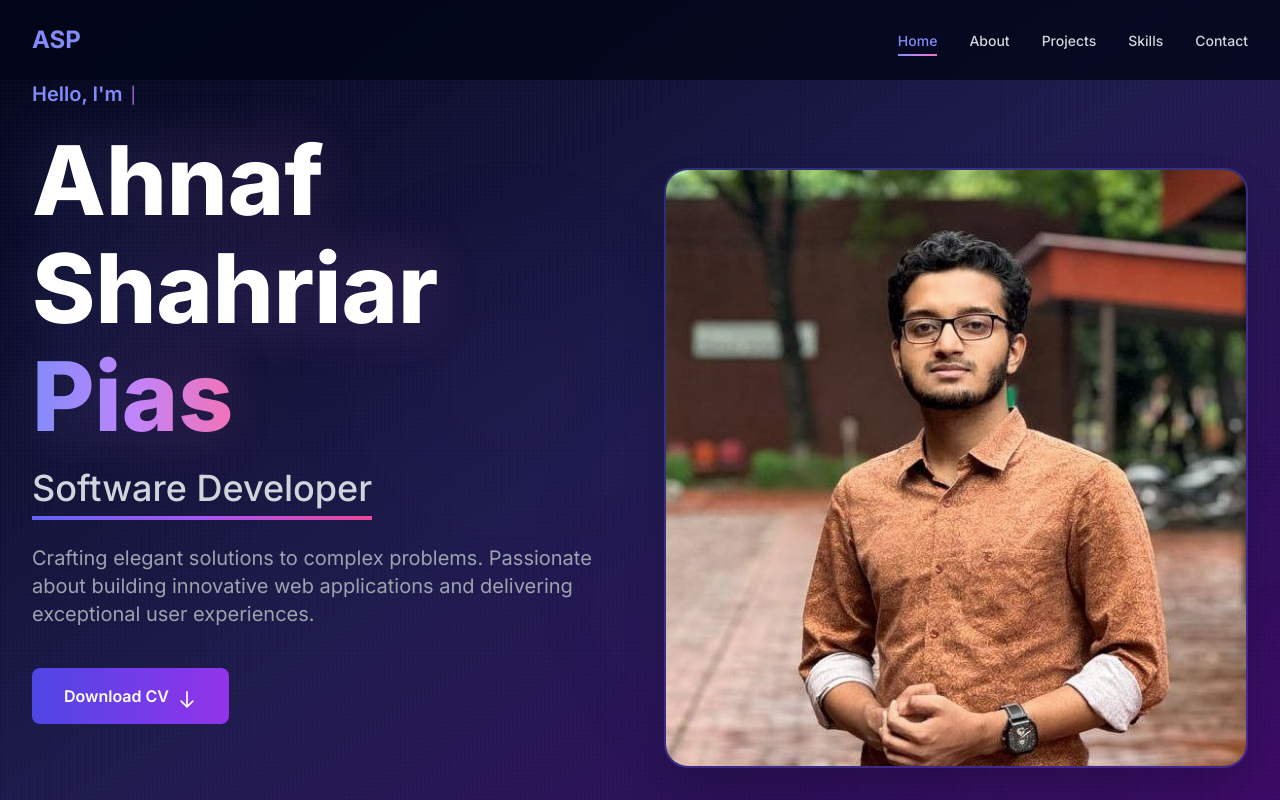
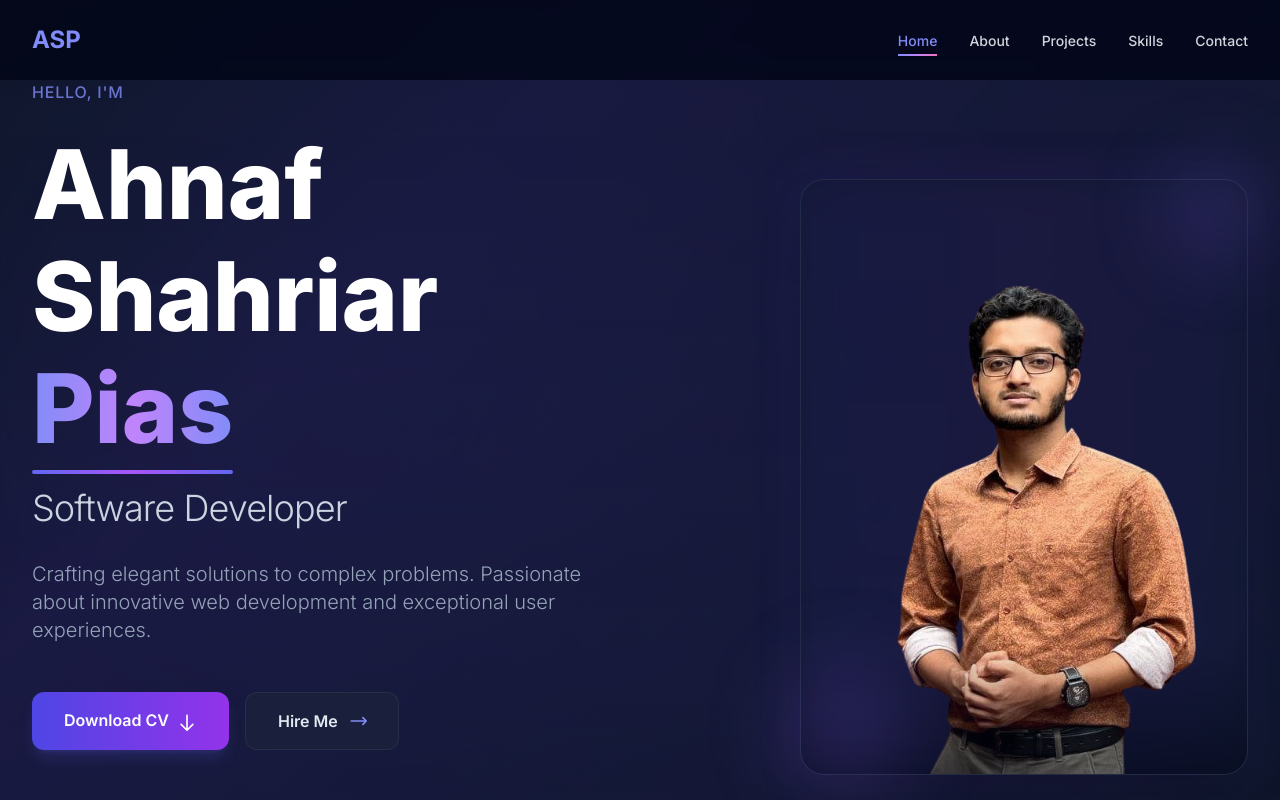
Before and after one commit to A-Piyas-04/My_Portfoilo, a Next.js app: page / in a window 1280 px wide. Shown: the top 800 px of the page. Built offline with nearby package versions, Linux system fonts and the light colour scheme.

Commit message:
Refactor HeroSection component for improved animations and layout; enhance background effects with glassmorphism, update text reveal animations, and optimize button designs. Replace profile image card with a refined version featuring a subtle gradient overlay.

```diff
--- a/components/HeroSection.jsx
+++ b/components/HeroSection.jsx
@@ -5,7 +5,6 @@ import { useEffect, useState } from 'react'
 import Image from 'next/image'
 
 export default function HeroSection() {
-  // Parallax effect on scroll
   const [scrollY, setScrollY] = useState(0)
 
   useEffect(() => {
@@ -16,13 +15,14 @@ export default function HeroSection() {
     return () => window.removeEventListener('scroll', handleScroll)
   }, [])
 
+  // Text reveal animation variants
   const containerVariants = {
     hidden: { opacity: 0 },
     visible: {
       opacity: 1,
       transition: {
         staggerChildren: 0.15,
-        delayChildren: 0.3,
+        delayChildren: 0.2,
       },
     },
   }
@@ -39,15 +39,14 @@ export default function HeroSection() {
     },
   }
 
-  // Advanced text animation variants
-  const textVariants = {
-    hidden: { opacity: 0, y: 50, rotateX: -90 },
+  // Text reveal for name
+  const nameVariants = {
+    hidden: { opacity: 0, y: 50 },
     visible: (i) => ({
       opacity: 1,
       y: 0,
-      rotateX: 0,
       transition: {
-        delay: i * 0.08,
+        delay: i * 0.1 + 0.4,
         duration: 0.8,
         ease: [0.22, 1, 0.36, 1],
       },
@@ -55,36 +54,28 @@ export default function HeroSection() {
   }
 
   const name = "Ahnaf Shahriar Pias"
-  const nameParts = name.split(' ')
+  const nameWords = name.split(' ')
 
   return (
     <section
       id="home"
-      className="min-h-screen flex items-center justify-center relative overflow-hidden bg-gradient-to-br from-slate-950 via-indigo-950 to-purple-950 pt-20"
+      className="min-h-screen flex items-center justify-center relative overflow-hidden pt-20"
     >
-      {/* New background animation - Wave pattern */}
-      <div className="absolute inset-0 overflow-hidden">
-        {/* Animated wave layers */}
+      {/* Subtle glassmorphism background */}
+      <div className="absolute inset-0">
+        {/* Base gradient - softer and more subtle */}
+        <div
+          className="absolute inset-0 bg-gradient-to-br from-slate-950 via-indigo-950/50 to-slate-950"
+          style={{
+            background: 'linear-gradient(135deg, #0f172a 0%, #1e1b4b 30%, #0f172a 100%)',
+          }}
+        />
+
+        {/* Subtle animated gradient overlay */}
         <motion.div
-          className="absolute inset-0 opacity-20"
+          className="absolute inset-0 opacity-30"
           style={{
-            background: `
-              repeating-linear-gradient(
-                0deg,
-                transparent,
-                transparent 2px,
-                rgba(99, 102, 241, 0.1) 2px,
-                rgba(99, 102, 241, 0.1) 4px
-              ),
-              repeating-linear-gradient(
-                90deg,
-                transparent,
-                transparent 2px,
-                rgba(139, 92, 246, 0.1) 2px,
-                rgba(139, 92, 246, 0.1) 4px
-              )
-            `,
-            y: scrollY * 0.2,
+            background: 'radial-gradient(circle at 30% 40%, rgba(99, 102, 241, 0.15) 0%, transparent 50%), radial-gradient(circle at 70% 60%, rgba(139, 92, 246, 0.1) 0%, transparent 50%)',
           }}
           animate={{
             backgroundPosition: ['0% 0%', '100% 100%'],
@@ -96,154 +87,124 @@ export default function HeroSection() {
           }}
         />
 
-        {/* Circular gradient orbs */}
-        {[1, 2, 3, 4].map((i) => (
-          <motion.div
-            key={i}
-            className="absolute rounded-full"
+        {/* Glassmorphism effect - subtle blur overlay */}
+        <div
+          className="absolute inset-0 backdrop-blur-[1px]"
           style={{
-              width: 400 + i * 100,
-              height: 400 + i * 100,
-              left: `${i * 20}%`,
-              top: `${i * 15}%`,
-              background: `radial-gradient(circle, rgba(${99 + i * 20}, ${102 + i * 10}, ${241 - i * 20}, 0.15) 0%, transparent 70%)`,
-              y: scrollY * (0.1 + i * 0.05),
-            }}
-            animate={{
-              scale: [1, 1.1, 1],
-              opacity: [0.1, 0.2, 0.1],
-            }}
-            transition={{
-              duration: 8 + i * 2,
-              repeat: Infinity,
-              delay: i * 0.5,
+            background: 'linear-gradient(180deg, rgba(15, 23, 42, 0.4) 0%, rgba(15, 23, 42, 0.2) 100%)',
           }}
         />
-        ))}
       </div>
 
-      {/* Subtle grid overlay */}
+      {/* Subtle grid pattern */}
       <div
-        className="absolute inset-0 opacity-5"
+        className="absolute inset-0 opacity-[0.03]"
         style={{
           backgroundImage: 'linear-gradient(rgba(99, 102, 241, 0.1) 1px, transparent 1px), linear-gradient(90deg, rgba(99, 102, 241, 0.1) 1px, transparent 1px)',
-          backgroundSize: '50px 50px',
+          backgroundSize: '60px 60px',
         }}
       />
 
       <div className="container-custom relative z-10">
-        <div className="grid grid-cols-1 lg:grid-cols-2 gap-12 items-center">
-          {/* Text Content */}
+        <div className="grid grid-cols-1 lg:grid-cols-2 gap-16 lg:gap-20 items-center">
+          {/* Text Content - Left Side */}
           <motion.div
             variants={containerVariants}
             initial="hidden"
             animate="visible"
-            className="text-center lg:text-left"
+            className="text-center lg:text-left space-y-8"
           >
-            {/* Greeting with typing effect */}
+            {/* Greeting - Subtle fade in */}
             <motion.div
               variants={itemVariants}
-              className="mb-6"
+              className="space-y-2"
             >
-              <motion.span
-                className="text-indigo-400 font-semibold text-lg md:text-xl inline-block"
+              <motion.p
+                className="text-indigo-400/80 font-medium text-sm md:text-base tracking-wider uppercase"
                 initial={{ opacity: 0, x: -20 }}
                 animate={{ opacity: 1, x: 0 }}
-                transition={{ duration: 0.6, delay: 0.5 }}
+                transition={{ duration: 0.6, delay: 0.3 }}
               >
                 Hello, I&apos;m
-              </motion.span>
-              <motion.span
-                className="inline-block ml-2 text-purple-400"
-                animate={{ opacity: [1, 0, 1] }}
-                transition={{ duration: 1, repeat: Infinity, repeatDelay: 0.5 }}
-              >
-                |
-              </motion.span>
+              </motion.p>
             </motion.div>
 
-            {/* Advanced Animated Name with 3D effect - Reduced glow */}
+            {/* Name - Text reveal animation */}
             <motion.h1
-              className="text-5xl md:text-6xl lg:text-7xl xl:text-8xl font-extrabold mb-6 leading-tight"
-              style={{ perspective: '1000px' }}
+              className="text-5xl md:text-6xl lg:text-7xl xl:text-8xl font-extrabold leading-tight"
+              variants={itemVariants}
             >
-              <span className="flex flex-wrap gap-2 md:gap-3 justify-center lg:justify-start">
-                {nameParts.map((part, index) => (
+              <span className="flex flex-wrap gap-3 md:gap-4 justify-center lg:justify-start">
+                {nameWords.map((word, index) => (
                   <motion.span
                     key={index}
                     custom={index}
-                    variants={textVariants}
+                    variants={nameVariants}
                     initial="hidden"
                     animate="visible"
-                    className="inline-block relative"
-                    style={{
-                      transformStyle: 'preserve-3d',
-                    }}
-                    whileHover={{
-                      scale: 1.1,
-                      textShadow: '0 0 15px rgba(99, 102, 241, 0.3)',
-                      transition: { duration: 0.3 }
-                    }}
+                    className="inline-block"
                   >
-                    {index === nameParts.length - 1 ? (
-                      <span className="bg-gradient-to-r from-indigo-400 via-purple-400 to-pink-400 bg-clip-text text-transparent">
-                        {part}
+                    {index === nameWords.length - 1 ? (
+                      <span className="relative">
+                        <span className="bg-gradient-to-r from-indigo-400 via-purple-400 to-indigo-400 bg-clip-text text-transparent">
+                          {word}
+                        </span>
+                        {/* Glowing underline */}
+                        <motion.span
+                          className="absolute -bottom-2 left-0 right-0 h-1 bg-gradient-to-r from-indigo-500 via-purple-500 to-indigo-500 rounded-full"
+                          initial={{ scaleX: 0 }}
+                          animate={{ scaleX: 1 }}
+                          transition={{ duration: 0.8, delay: index * 0.1 + 1.2, ease: 'easeOut' }}
+                          style={{ transformOrigin: 'left' }}
+                        />
                       </span>
                     ) : (
-                      <span className="text-white">{part}</span>
+                      <span className="text-white">{word}</span>
                     )}
-                    {/* Reduced glow effect */}
-                    <motion.span
-                      className="absolute inset-0 bg-gradient-to-r from-indigo-400/20 via-purple-400/20 to-pink-400/20 blur-xl -z-10"
-                      animate={{ opacity: [0.2, 0.4, 0.2] }}
-                      transition={{ duration: 2, repeat: Infinity }}
-                    />
                   </motion.span>
                 ))}
               </span>
             </motion.h1>
 
-            {/* Title with animated underline */}
+            {/* Subtitle - Slide up with fade */}
             <motion.div
               variants={itemVariants}
-              className="mb-6"
+              className="space-y-3"
             >
               <motion.h2
-                className="text-2xl md:text-3xl lg:text-4xl text-gray-300 font-medium inline-block"
+                className="text-2xl md:text-3xl lg:text-4xl text-slate-300 font-light tracking-tight"
                 initial={{ opacity: 0, y: 20 }}
                 animate={{ opacity: 1, y: 0 }}
-                transition={{ duration: 0.8, delay: 1.2 }}
+                transition={{ duration: 0.8, delay: 1 }}
               >
                 Software Developer
-                <motion.span
-                  className="block h-1 bg-gradient-to-r from-indigo-500 via-purple-500 to-pink-500 mt-2"
-                  initial={{ width: 0 }}
-                  animate={{ width: '100%' }}
-                  transition={{ duration: 0.8, delay: 1.5 }}
-                />
               </motion.h2>
             </motion.div>
 
-            {/* Tagline with fade-in */}
+            {/* Tagline - Fade in */}
             <motion.p
               variants={itemVariants}
-              className="text-lg md:text-xl text-gray-400 mb-10 max-w-2xl mx-auto lg:mx-0 leading-relaxed"
+              className="text-lg md:text-xl text-slate-400 max-w-2xl mx-auto lg:mx-0 leading-relaxed font-light"
             >
-              Crafting elegant solutions to complex problems. Passionate about building
-              innovative web applications and delivering exceptional user experiences.
+              Crafting elegant solutions to complex problems. Passionate about innovative web development and exceptional user experiences.
             </motion.p>
 
-            {/* CTA Button with glow effect */}
+            {/* CTA Buttons - Elegant design */}
             <motion.div
               variants={itemVariants}
-              className="flex justify-center lg:justify-start"
+              className="flex flex-col sm:flex-row gap-4 justify-center lg:justify-start pt-4"
             >
+              {/* Download CV Button - Primary */}
               <motion.a
                 href="/images/Ahnaf_Shahriar_Pias_Resume.pdf"
                 download="Ahnaf_Shahriar_Pias_Resume.pdf"
-                className="relative px-8 py-4 bg-gradient-to-r from-indigo-600 to-purple-600 text-white font-semibold rounded-lg overflow-hidden group"
-                whileHover={{ scale: 1.05, boxShadow: '0 0 30px rgba(99, 102, 241, 0.5)' }}
-                whileTap={{ scale: 0.95 }}
+                className="group relative px-8 py-4 bg-gradient-to-r from-indigo-600 to-purple-600 text-white font-semibold rounded-xl overflow-hidden shadow-lg shadow-indigo-500/20"
+                whileHover={{
+                  scale: 1.02,
+                  boxShadow: '0 10px 40px rgba(99, 102, 241, 0.3)',
+                }}
+                whileTap={{ scale: 0.98 }}
+                transition={{ duration: 0.2 }}
               >
                 <span className="relative z-10 flex items-center gap-2">
                   Download CV
@@ -252,38 +213,63 @@ export default function HeroSection() {
                     fill="none"
                     stroke="currentColor"
                     viewBox="0 0 24 24"
-                    animate={{ y: [0, 5, 0] }}
+                    animate={{ y: [0, 4, 0] }}
                     transition={{ duration: 1.5, repeat: Infinity }}
                   >
                     <path strokeLinecap="round" strokeLinejoin="round" strokeWidth={2} d="M19 14l-7 7m0 0l-7-7m7 7V3" />
                   </motion.svg>
                 </span>
+                {/* Hover glow effect */}
                 <motion.div
-                  className="absolute inset-0 bg-gradient-to-r from-purple-600 to-pink-600 opacity-0 group-hover:opacity-100 transition-opacity"
-                  animate={{ x: ['-100%', '100%'] }}
-                  transition={{ duration: 2, repeat: Infinity, repeatDelay: 1 }}
+                  className="absolute inset-0 bg-gradient-to-r from-purple-600 to-pink-600 opacity-0 group-hover:opacity-100 transition-opacity duration-300"
+                  initial={false}
                 />
+              </motion.a>
+
+              {/* Hire Me Button - Secondary */}
+              <motion.a
+                href="#contact"
+                className="group px-8 py-4 bg-slate-800/50 backdrop-blur-sm border border-slate-700/50 text-slate-200 font-semibold rounded-xl hover:bg-slate-800/70 hover:border-indigo-500/50 transition-all duration-300"
+                whileHover={{
+                  scale: 1.02,
+                  borderColor: 'rgba(99, 102, 241, 0.5)',
+                }}
+                whileTap={{ scale: 0.98 }}
+              >
+                <span className="flex items-center gap-2">
+                  Hire Me
+                  <motion.svg
+                    className="w-5 h-5 text-indigo-400"
+                    fill="none"
+                    stroke="currentColor"
+                    viewBox="0 0 24 24"
+                    animate={{ x: [0, 4, 0] }}
+                    transition={{ duration: 1.5, repeat: Infinity }}
+                  >
+                    <path strokeLinecap="round" strokeLinejoin="round" strokeWidth={2} d="M17 8l4 4m0 0l-4 4m4-4H3" />
+                  </motion.svg>
+                </span>
               </motion.a>
             </motion.div>
 
-            {/* Scroll Indicator with enhanced animation */}
+            {/* Scroll Indicator - Subtle */}
             <motion.div
               variants={itemVariants}
-              className="mt-20"
+              className="pt-12"
             >
               <motion.a
                 href="#about"
-                className="flex flex-col items-center text-gray-400 hover:text-indigo-400 transition-colors group"
-                animate={{ y: [0, 10, 0] }}
+                className="flex flex-col items-center text-slate-500 hover:text-indigo-400 transition-colors group"
+                animate={{ y: [0, 8, 0] }}
                 transition={{ repeat: Infinity, duration: 2 }}
               >
-                <span className="text-sm mb-2 group-hover:text-indigo-400 transition-colors">Scroll to explore</span>
+                <span className="text-xs mb-2 tracking-wider uppercase">Scroll to explore</span>
                 <motion.svg
-                  className="w-6 h-6"
+                  className="w-5 h-5"
                   fill="none"
                   stroke="currentColor"
                   viewBox="0 0 24 24"
-                  animate={{ y: [0, 5, 0] }}
+                  animate={{ y: [0, 4, 0] }}
                   transition={{ duration: 1.5, repeat: Infinity }}
                 >
                   <path
@@ -297,11 +283,22 @@ export default function HeroSection() {
             </motion.div>
           </motion.div>
 
-          {/* Profile Image - No animations */}
-          <div className="relative">
-            <div className="relative w-full h-[500px] md:h-[600px] rounded-3xl overflow-hidden border-2 border-indigo-500/30 shadow-2xl">
+          {/* Profile Image - Right Side */}
+          <motion.div
+            initial={{ opacity: 0, scale: 0.95 }}
+            animate={{ opacity: 1, scale: 1 }}
+            transition={{ duration: 1, delay: 0.6, ease: [0.22, 1, 0.36, 1] }}
+            className="relative flex justify-center lg:justify-end"
+          >
+            {/* Refined Image Card with glassmorphism */}
+            <div className="relative w-full max-w-md">
+              {/* Outer glow ring */}
+              <div className="absolute -inset-1 bg-gradient-to-r from-indigo-600/20 via-purple-600/20 to-indigo-600/20 rounded-3xl blur-xl opacity-50" />
+
+              {/* Main card */}
+              <div className="relative rounded-3xl overflow-hidden border border-slate-700/50 bg-slate-900/30 backdrop-blur-sm shadow-2xl">
                 {/* Profile Image */}
-              <div className="relative w-full h-full">
+                <div className="relative aspect-[3/4] w-full">
                   <Image
                     src="/images/dp.jpg"
                     alt="Ahnaf Shahriar Pias"
@@ -310,8 +307,16 @@ export default function HeroSection() {
                     priority
                   />
                 </div>
+
+                {/* Subtle gradient overlay at bottom */}
+                <div className="absolute bottom-0 left-0 right-0 h-32 bg-gradient-to-t from-slate-950/50 to-transparent pointer-events-none" />
               </div>
+
+              {/* Decorative corner accent */}
+              <div className="absolute -top-4 -right-4 w-24 h-24 bg-gradient-to-br from-indigo-500/20 to-purple-500/20 rounded-full blur-2xl" />
+              <div className="absolute -bottom-4 -left-4 w-32 h-32 bg-gradient-to-tr from-purple-500/20 to-indigo-500/20 rounded-full blur-2xl" />
             </div>
+          </motion.div>
         </div>
       </div>
     </section>
```
Also changed, not shown: public/images/dp.jpg. Lines whose indentation alone changed are shown as unchanged.
